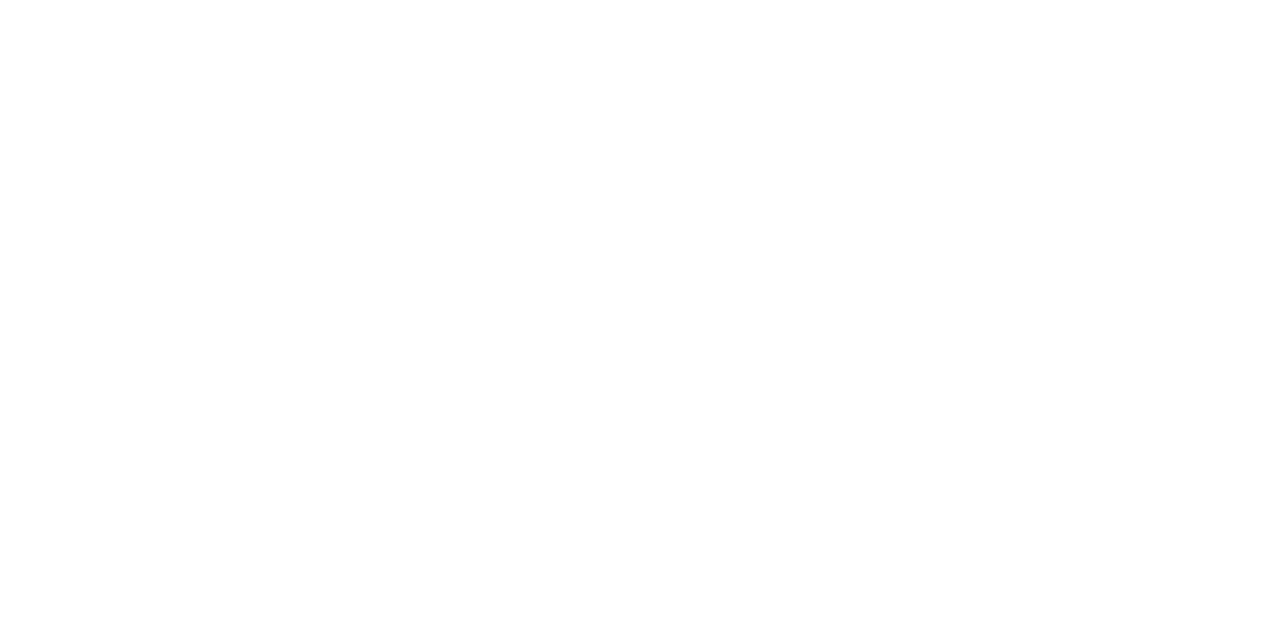
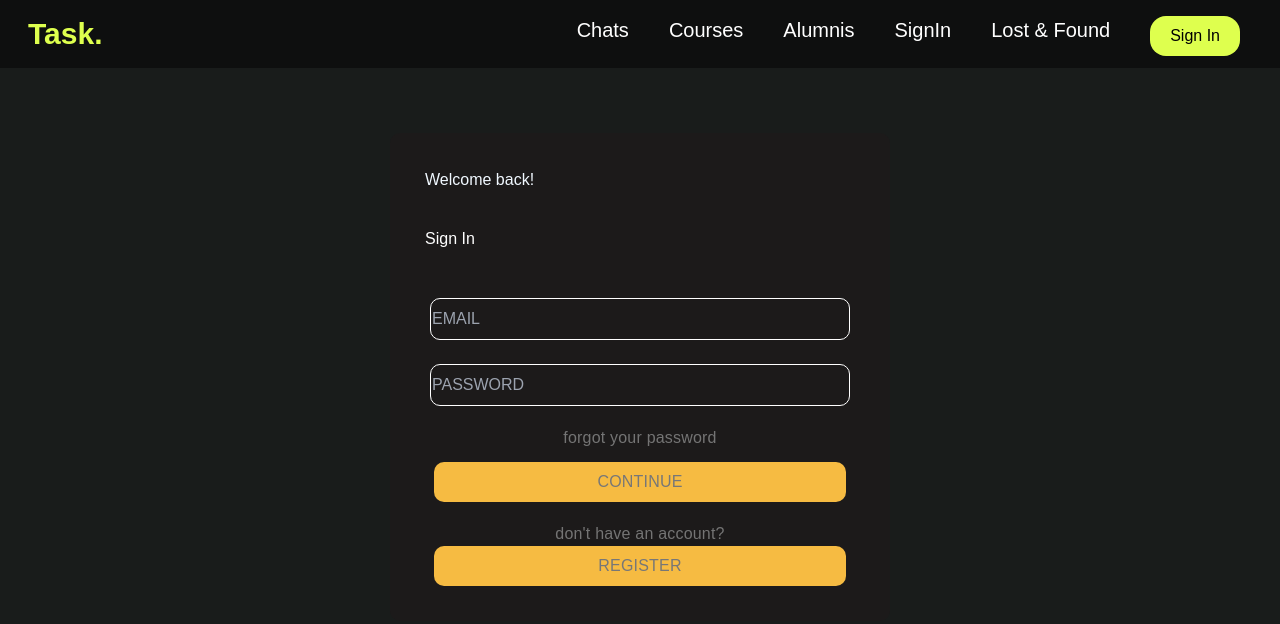
Before and after one commit to anshukumar-729/openlake-hackathon, a React (Create React App) app in the folder frontend/: page /signIn in a window 1280 px wide. Before the commit this address had no page. Shown: the top 624 px of the page. Built offline with nearby package versions, Linux system fonts and the light colour scheme; the HTML template or start-up script is replaced by a standard one.

Commit message:
Added Login Page

```diff
--- a/frontend/package.json
+++ b/frontend/package.json
@@ -12,7 +12,7 @@
     "react": "^18.0.0",
     "react-dom": "^18.0.0",
     "react-router-dom": "^6.3.0",
-    "react-scripts": "5.0.1",
+    "react-scripts": "^5.0.1",
     "web-vitals": "^2.1.4"
   },
   "scripts": {
--- a/frontend/src/App.js
+++ b/frontend/src/App.js
@@ -5,6 +5,8 @@
 import LostFound from "./components/Lost&Found";
 import Alumni from "./components/Alumnis";
 import Course from "./components/Course";
+import SignIn from "./components/SignIn";
+
 import { BrowserRouter , Routes, Route, Link } from "react-router-dom";
 const App = () => {
   return (
@@ -17,6 +19,7 @@
           <Route exact path="/chats" element={<Chats />} />
           <Route exact path="/alumni" element={<Alumni />} />
           <Route exact path="/lostfound" element={<LostFound />} />
+          <Route exact path="/signIn" element={<SignIn />} />
         </Routes>
 
       </div>
--- a/frontend/src/components/NavBar.js
+++ b/frontend/src/components/NavBar.js
@@ -8,6 +8,8 @@
         <Link to="/chats"><h2 className="text-white text-xl mr-10 hover:border-b-2 border-yell cursor-pointer ">Chats</h2></Link>
         <Link to="/courses"><h2 className="text-white text-xl mr-10 hover:border-b-2 border-yell cursor-pointer">Courses</h2></Link>
         <Link to="/alumni"><h2 className="text-white text-xl mr-10 hover:border-b-2 border-yell cursor-pointer">Alumnis</h2></Link>
+        <Link to="/signIn"><h2 className="text-white text-xl mr-10 hover:border-b-2 border-yell cursor-pointer">SignIn</h2></Link>
+
         <Link to="/lostfound"><h2 className="text-white text-xl mr-10 hover:border-b-2 border-yell cursor-pointer">Lost & Found</h2></Link>
         <button className="bg-yell rounded-2xl pl-5 pr-5 pt-2 pb-2 font-normal mr-10">
             Sign In
--- a/frontend/src/components/SignIn.js
+++ b/frontend/src/components/SignIn.js
@@ -1,11 +1,49 @@
 import React from "react";
 import NavBar from "./NavBar";
+import "../index.css";
+
 
 const SignIn = () => {
   return (
     <div className="">
       <NavBar />
+
+
+
+
+<div class="login-form">
+
+    <h1 font size ="2" style={{color: "aliceblue"}}>Welcome back!</h1>
+    <h1 style={{color:"white"}}>Sign In</h1>
+
+    <div class="content">
+      <div class="input-field">
+        <input type="email"style={{color: "#e8e9ec;"}} placeholder="Email" autocomplete="nope"/>
+      </div>
+      <div class="input-field">
+        <input type="password" style={{color: "#e8e9ec;"}} placeholder="Password" autocomplete="new-password"/>
+
+      <a href={()=> true}  className="link">forgot your password</a>
     </div>
+    <div class="action">
+      <button style={{backgroundColor: "#F6BB42"}}>continue</button>
+
+    </div>
+
+      <a href={()=> false} className="link">don't have an account?</a>
+
+
+    <div class="action">
+      <button style={{backgroundColor:"#F6BB42"}}>Register</button>
+
+    </div>
+
+
+</div>
+</div>
+</div>
+
+
   );
 };
 
--- a/frontend/src/index.css
+++ b/frontend/src/index.css
@@ -11,3 +11,139 @@
 .border-yell{
     border-color: #DEFF4E;
 }
+* {
+    margin: 0;
+    padding: 0;
+    box-sizing: border-box;
+    -webkit-font-smoothing: antialiased;
+  }
+
+  body {
+    background: #191C1B;
+    font-family: 'Rubik', sans-serif;
+  }
+
+  .login-form {
+    background: #1c1a1a;
+    width: 500px;
+    margin: 65px auto;
+    display: -webkit-box;
+    display: flex;
+    -webkit-box-orient: vertical;
+    -webkit-box-direction: normal;
+            flex-direction: column;
+    border-radius: 10px;
+
+  }
+  .login-form h1 {
+    padding: 35px 35px 0 35px;
+    font-weight: 300;
+
+
+  }
+  .login-form .content {
+    padding: 35px;
+    text-align: center;
+    border-radius: 50px;
+  }
+  .login-form .input-field {
+    padding: 12px 5px;
+    border-radius: 20px;
+
+
+
+
+
+  }
+  .login-form .input-field input {
+    font-size: 16px;
+    display: block;
+    background: #1c1a1a;
+    font-family: 'Rubik', sans-serif;
+    width: 100%;
+    padding: 8px 1px;
+    border-bottom-left-radius: 10px;
+    border-bottom-right-radius: 10px;
+    border-top-left-radius: 10px;
+    border-top-right-radius: 10px;
+    border-bottom: 1px solid #fff;
+    border-top: 1px solid #fff;
+    border-left: 1px solid #fff;
+    border-right: 1px solid #fff;
+
+
+
+    outline: none;
+    -webkit-transition: all .2s;
+    transition: all .2s;
+  }
+  .login-form .input-field input::-webkit-input-placeholder {
+    text-transform: uppercase;
+
+  }
+  .login-form .input-field input::-moz-placeholder {
+    text-transform: uppercase;
+  }
+  .login-form .input-field input:-ms-input-placeholder {
+    text-transform: uppercase;
+  }
+  .login-form .input-field input::-ms-input-placeholder {
+    text-transform: uppercase;
+  }
+  .login-form .input-field input::placeholder {
+    text-transform: uppercase;
+  }
+  .login-form .input-field input:focus {
+    border-color: #222;
+  }
+  .login-form a.link {
+    text-decoration: none;
+    color: #747474;
+    letter-spacing: 0.2px;
+    display: inline-block;
+    margin-top: 20px;
+
+
+  }
+  .login-form .action {
+    display: -webkit-box;
+    display: flex;
+    -webkit-box-orient: horizontal;
+    -webkit-box-direction: normal;
+            flex-direction: row;
+  }
+  .login-form .action button {
+    width: 96%;
+
+    border: none;
+    padding: 8px;
+    position: relative;
+    font-family: 'Rubik', sans-serif;
+    cursor: pointer;
+    text-transform: uppercase;
+    background: #e8e9ec;
+    color: #777;
+    border-bottom-left-radius: 10px;
+    border-bottom-right-radius: 10px;
+    border-top-left-radius: 10px;
+    border-top-right-radius: 10px;
+    left: 2%;
+    letter-spacing: 0.2px;
+    outline: 0;
+    -webkit-transition: all .3s;
+    transition: all .3s;
+  }
+  .login-form .action button:hover {
+    background: #d8d8d8;
+  }
+  .login-form .action button:nth-child(2) {
+    background: #2d3b55;
+    color: #fff;
+    border-bottom-left-radius: 10px;
+    border-bottom-right-radius: 10px;
+    border-top-left-radius: 10px;
+    border-top-right-radius: 10px;
+  }
+  .login-form .action button:nth-child(2):hover {
+    background: #3c4d6d;
+  }
```
Also changed, not shown: 1 other file (tests, documents, lock files or other folders).
